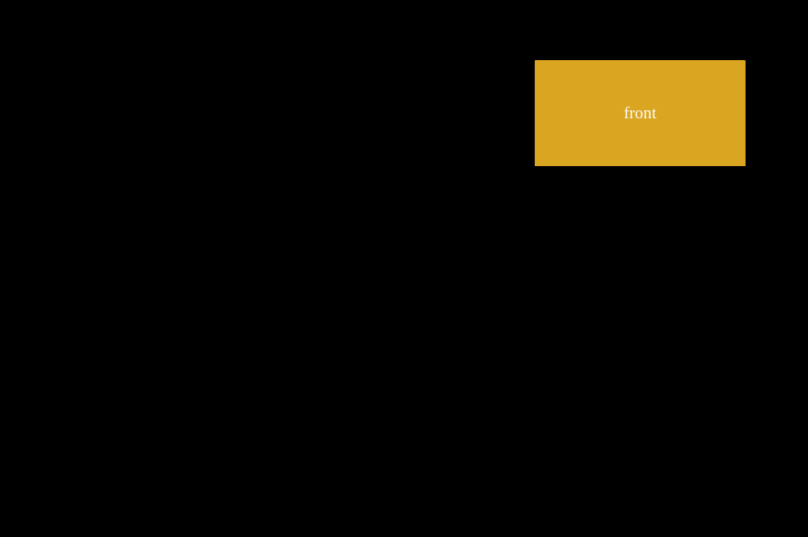
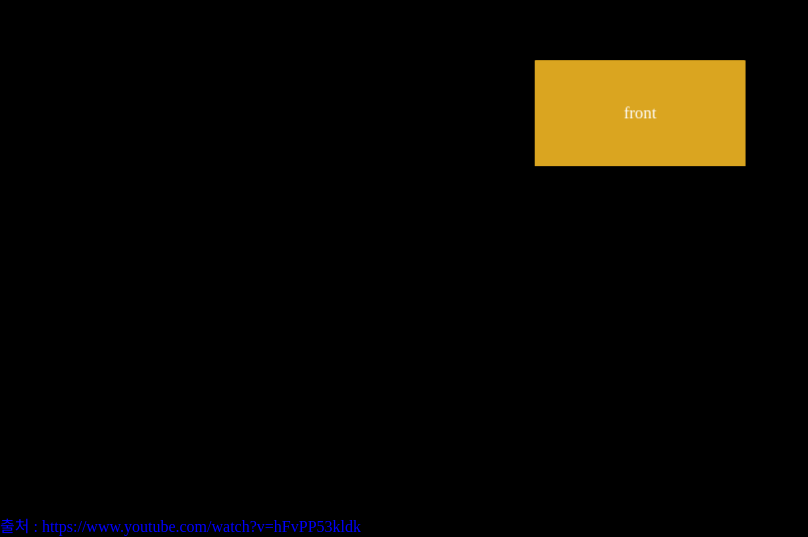
Before and after one commit to roy20131013/cube, a plain HTML site: page index.html in a window 1280 px wide. Shown: the part 287-824 px from the top of the page, without its empty margins (0-808 px from the left). Drawn offline with Linux system fonts and the light colour scheme.

Commit message:
Update index.html

```diff
--- a/index.html
+++ b/index.html
@@ -57,4 +57,4 @@ body {
   transform: rotateX(90deg) translateZ(150px);
 }
 </style>
-<small>출처 : https://www.youtube.com/watch?v=hFvPP53kldk</small>
+<span style="color: blue;">출처 : https://www.youtube.com/watch?v=hFvPP53kldk</span>
```
